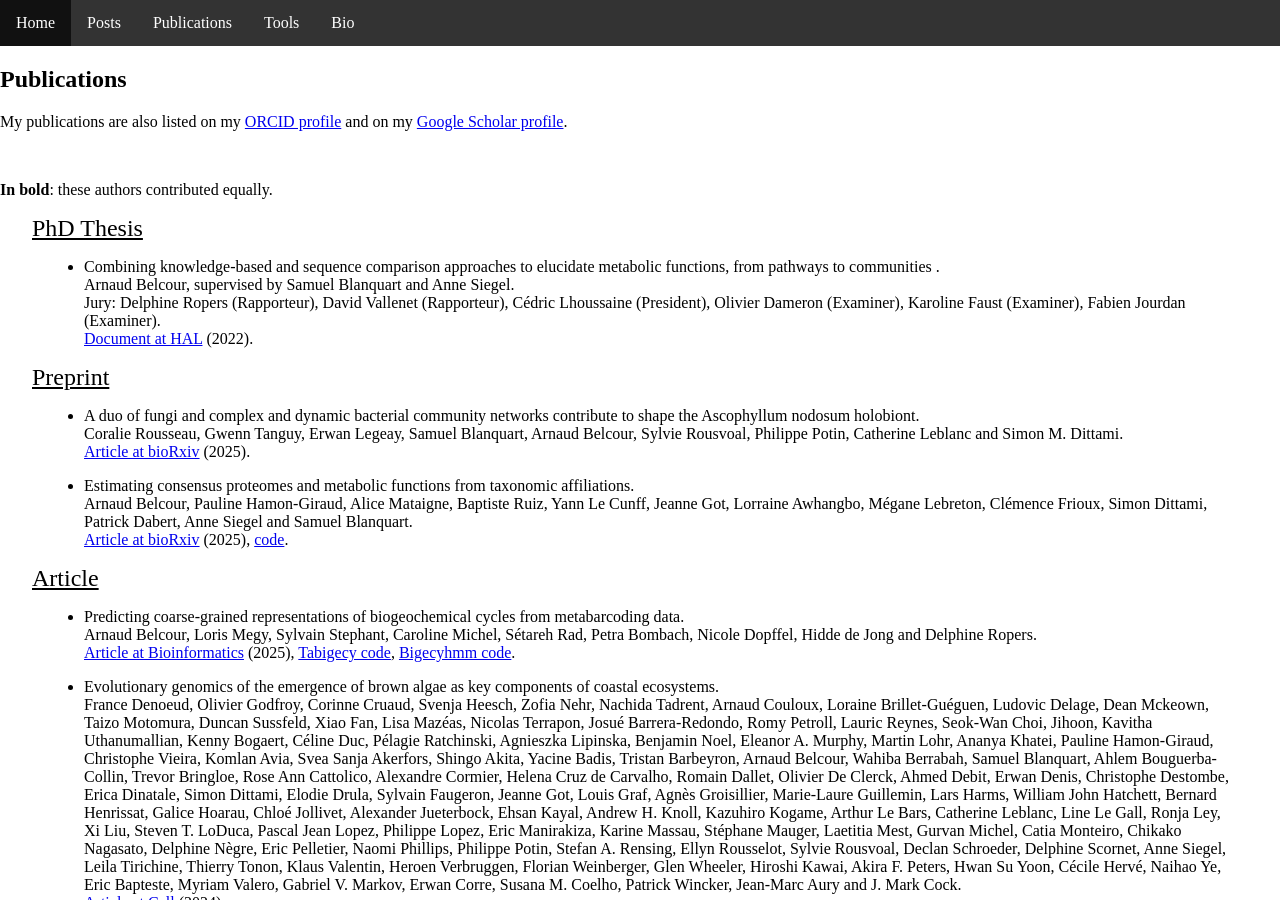
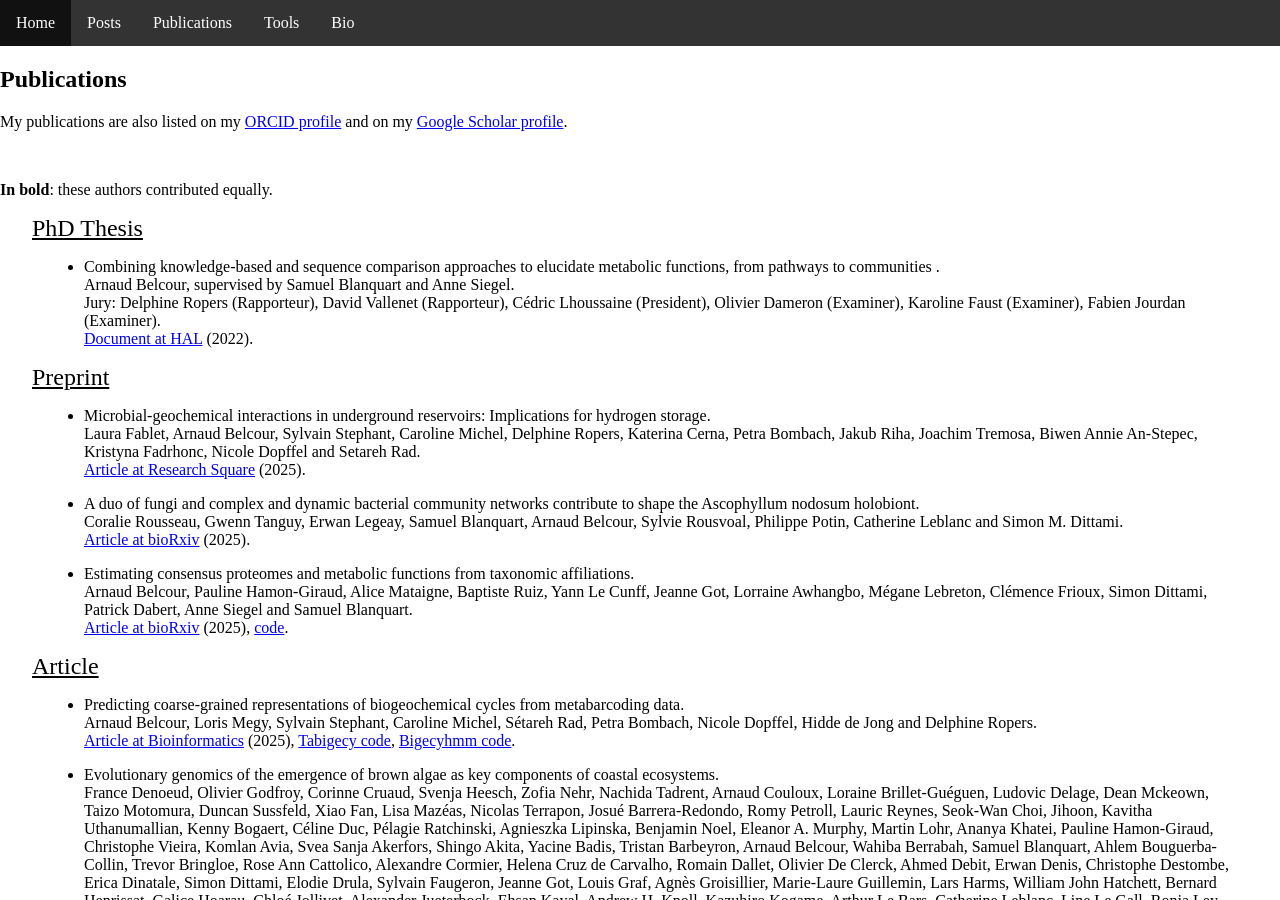
Before and after one commit to ArnaudBelcour/blog, a Jekyll site: the page built from pages/publications.html, in a window 1280 px wide and 900 px high. Built offline with Jekyll 4.4.1, drawn with Linux system fonts in a browser that asks for light colours.

Commit message:
Update publications page.

```diff
--- a/pages/publications.html
+++ b/pages/publications.html
@@ -22,9 +22,15 @@ permalink: pages/publications/
 	<h2>Preprint</h2>
 	<ul>
 		<li>
+			<p> Microbial-geochemical interactions in underground reservoirs: Implications for hydrogen storage. <br>
+				Laura Fablet, Arnaud Belcour, Sylvain Stephant, Caroline Michel, Delphine Ropers, Katerina Cerna, Petra Bombach, Jakub Riha, Joachim Tremosa, Biwen Annie An-Stepec, Kristyna Fadrhonc, Nicole Dopffel and Setareh Rad. <br>
+				<a href='https://doi.org/10.21203/rs.3.rs-7920847/v1'>Article at Research Square</a> (2025).
+			</p>
+		</li>
+		<li>
 			<p> A duo of fungi and complex and dynamic bacterial community networks contribute to shape the Ascophyllum nodosum holobiont. <br>
 				Coralie Rousseau, Gwenn Tanguy, Erwan Legeay, Samuel Blanquart, Arnaud Belcour, Sylvie Rousvoal, Philippe Potin, Catherine Leblanc and Simon M. Dittami. <br>
-				<a href='https://doi.org/10.1101/2025.03.20.643298 '>Article at bioRxiv</a> (2025).
+				<a href='https://doi.org/10.1101/2025.03.20.643298'>Article at bioRxiv</a> (2025).
 			</p>
 		</li>
 		<li>
```
